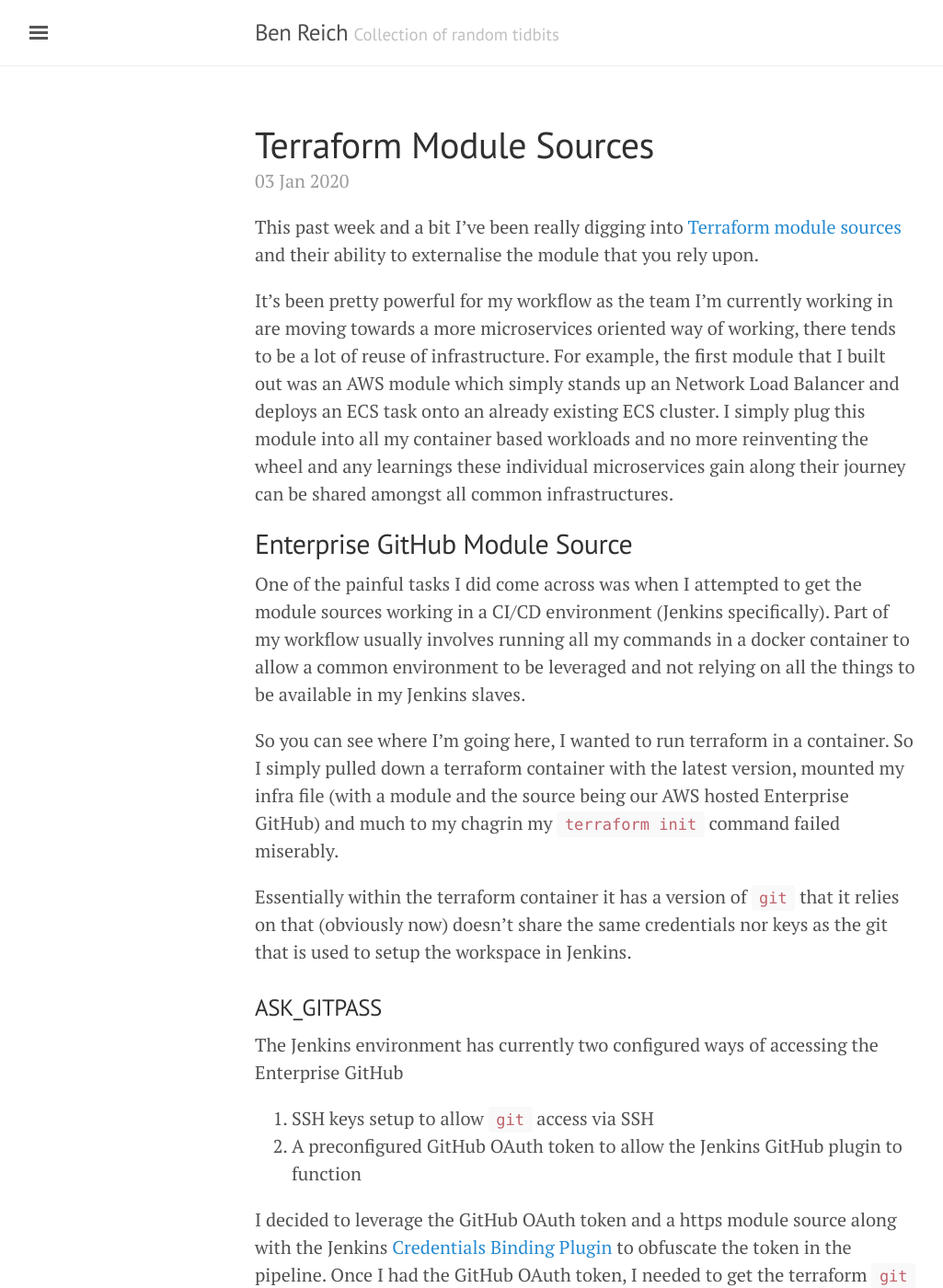
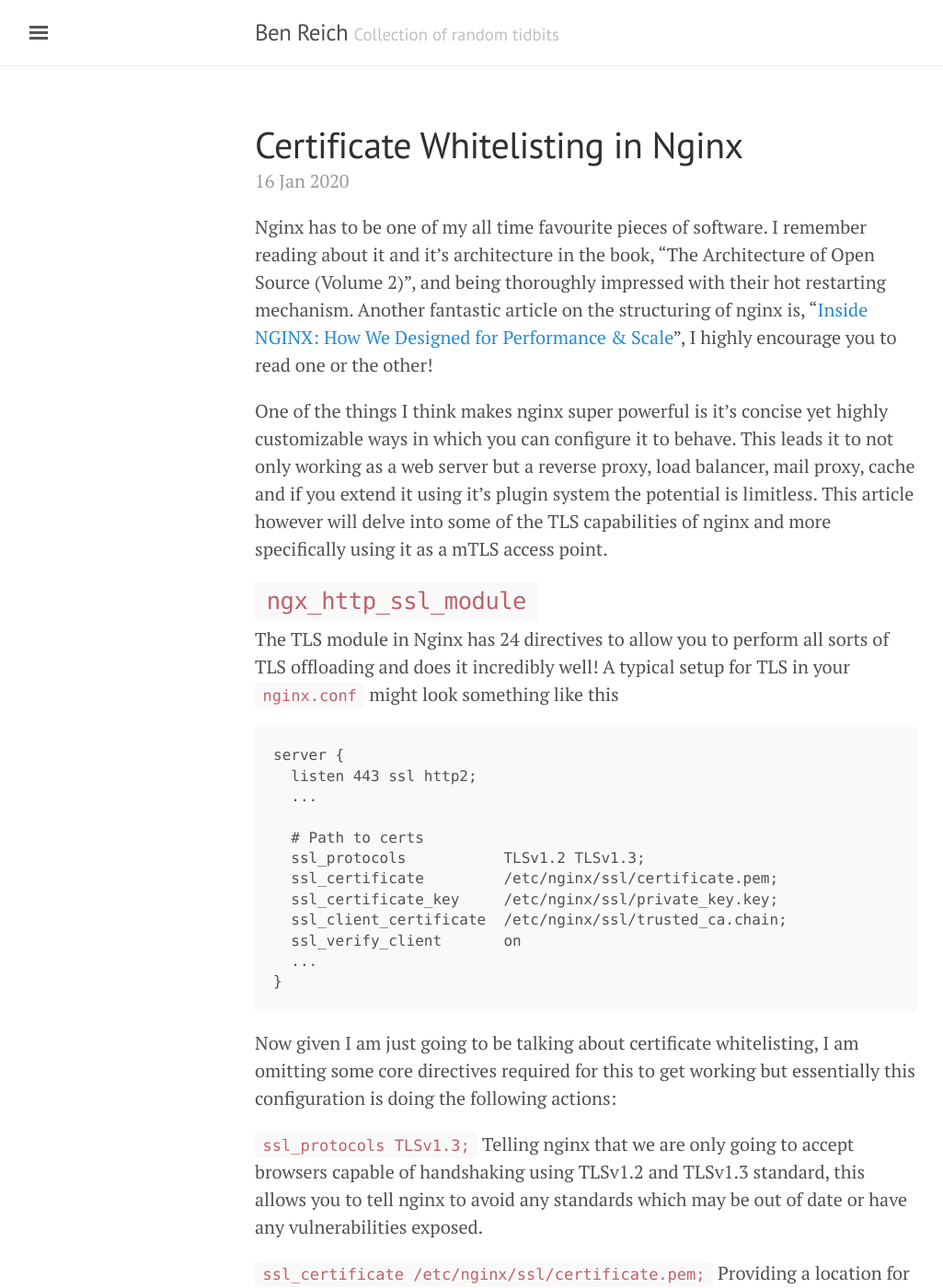
Before and after one commit to GerrySly/gerrysly.github.io, a Jekyll site: the page built from index.html, in a window 1280 px wide and 1400 px high. Shown: the whole window at 92% size, without its empty margins (3-1028 px from the left). Built offline with Jekyll 4.4.1, drawn with Linux system fonts in a browser that asks for light colours; the list of posts is cut into pages by our own code; some of the changed text lies outside the part shown.

Commit message:
New post and added in the configuration for base url

````diff
--- a/_config.yml
+++ b/_config.yml
@@ -9,7 +9,7 @@
 tagline: "Collection of random tidbits"
 description: "Posts about certain topics that I find interesting"
 url: https://benreich.dev
-baseurl: ""
+baseurl: "https://benreich.dev"
 paginate: 5
 
 # About/contact
--- /dev/null
+++ b/_posts/2020-01-16-whitelist-certs-nginx.md
@@ -0,0 +1,72 @@
+---
+layout: post
+title: Certificate Whitelisting in Nginx
+---
+
+Nginx has to be one of my all time favourite pieces of software. I remember reading about it and it's architecture in the book, "The Architecture of Open Source (Volume 2)", and being thoroughly impressed with their hot restarting mechanism. Another fantastic article on the structuring of nginx is, "[Inside NGINX: How We Designed for Performance & Scale](https://www.nginx.com/blog/inside-nginx-how-we-designed-for-performance-scale/)", I highly encourage you to read one or the other!
+
+One of the things I think makes nginx super powerful is it's concise yet highly customizable ways in which you can configure it to behave. This leads it to not only working as a web server but a reverse proxy, load balancer, mail proxy, cache and if you extend it using it's plugin system the potential is limitless. This article however will delve into some of the TLS capabilities of nginx and more specifically using it as a mTLS access point.
+
+## ```ngx_http_ssl_module```
+
+The TLS module in Nginx has 24 directives to allow you to perform all sorts of TLS offloading and does it incredibly well! A typical setup for TLS in your ```nginx.conf``` might look something like this
+
+```
+server {
+  listen 443 ssl http2;
+  ...
+
+  # Path to certs
+  ssl_protocols           TLSv1.2 TLSv1.3;
+  ssl_certificate         /etc/nginx/ssl/certificate.pem;
+  ssl_certificate_key     /etc/nginx/ssl/private_key.key;
+  ssl_client_certificate  /etc/nginx/ssl/trusted_ca.chain;
+  ssl_verify_client       on
+  ...
+}
+```
+
+Now given I am just going to be talking about certificate whitelisting, I am omitting some core directives required for this to get working but essentially this configuration is doing the following actions:
+
+```ssl_protocols TLSv1.3;```
+Telling nginx that we are only going to accept browsers capable of handshaking using TLSv1.2 and TLSv1.3 standard, this allows you to tell nginx to avoid any standards which may be out of date or have any vulnerabilities exposed.
+
+```ssl_certificate /etc/nginx/ssl/certificate.pem;```
+Providing a location for the certificate that we wish to present when someone goes to our server. This must be in PEM format.
+
+```ssl_certificate_key /etc/nginx/ssl/private_key.key;```
+The private key which nginx will use to setup the TLS secured connection to the client (Please see [What Happens in a TLS handshake](https://www.cloudflare.com/learning/ssl/what-happens-in-a-tls-handshake/)).
+
+```ssl_client_certificate /etc/nginx/ssl/trusted_ca.chain;```
+This is simply a CA that you want to trust for your clients. This is where, for my specific use case, I supply our internal root CA which is not provided in any regular CA store but for all internal services that present a certificate, must be signed by this CA.
+
+```ssl_verify_client on```
+Simply verifices that the clients certificate was signed by the ```ssl_client_certificate``` list of CA's
+
+## Whitelisting
+
+So although there is not much to setting up TLS on an nginx server, one of the awesome things that it exposes comes in the [embedded variables](http://nginx.org/en/docs/http/ngx_http_ssl_module.html#variables). These variables are allowed to be used in the server context block to perform further logic on the established TLS connection. The final ... block in the example ```nginx.conf``` file above would typically contain some routes. Something that might look like this
+
+```
+location / {
+  proxy_pass http://127.0.0.1:8080;
+}
+```
+
+Simply put, all routes that being with / are proxied straight through to localhost on port 8080. Now with our configuration listed above and the help of our ```ssl_client_certificate``` directive we can reject any consumers who do not present a certificate signed by our internal CA. This, however, does not help because given the size of our organisation, we cannot be certain that our list of consumers are all going to be non-malicious actors.
+
+This leads us to the embedded variable ```$ssl_client_s_dn``` if you want to go a level deeper you can actually get back the ENTIRE certificate in the embedded variable ```$ssl_client_escaped_cert```
+
+Basically from here we can use the if conditional to check if the supplied subject DN of the consumer matches any from our list of allowed consumers. Simply put:
+
+```
+location / {
+  if ($ssl_client_s_dn_cn !~ "CN=www.example.com,OU=orgUnit,O=org,L=Melbourne,ST=VIC,C=AU") {
+    return 401;
+  }
+
+  proxy_pass http://127.0.0.1:8080;
+}
+```
+
+That is simply it. You can now copy paste that if condition multiple times to match multiple subject DN's of multiple consumers. In fact, one of the automated ways in which we've performed this is simply having a shell script which takes an allowed subject DN, validates it's format and then injects a precrafted if condition into nginx in runtime.
````
Also changed, not shown: _posts/nginx-mtls-multiple-certs.md (deleted, +0 -47 lines).
